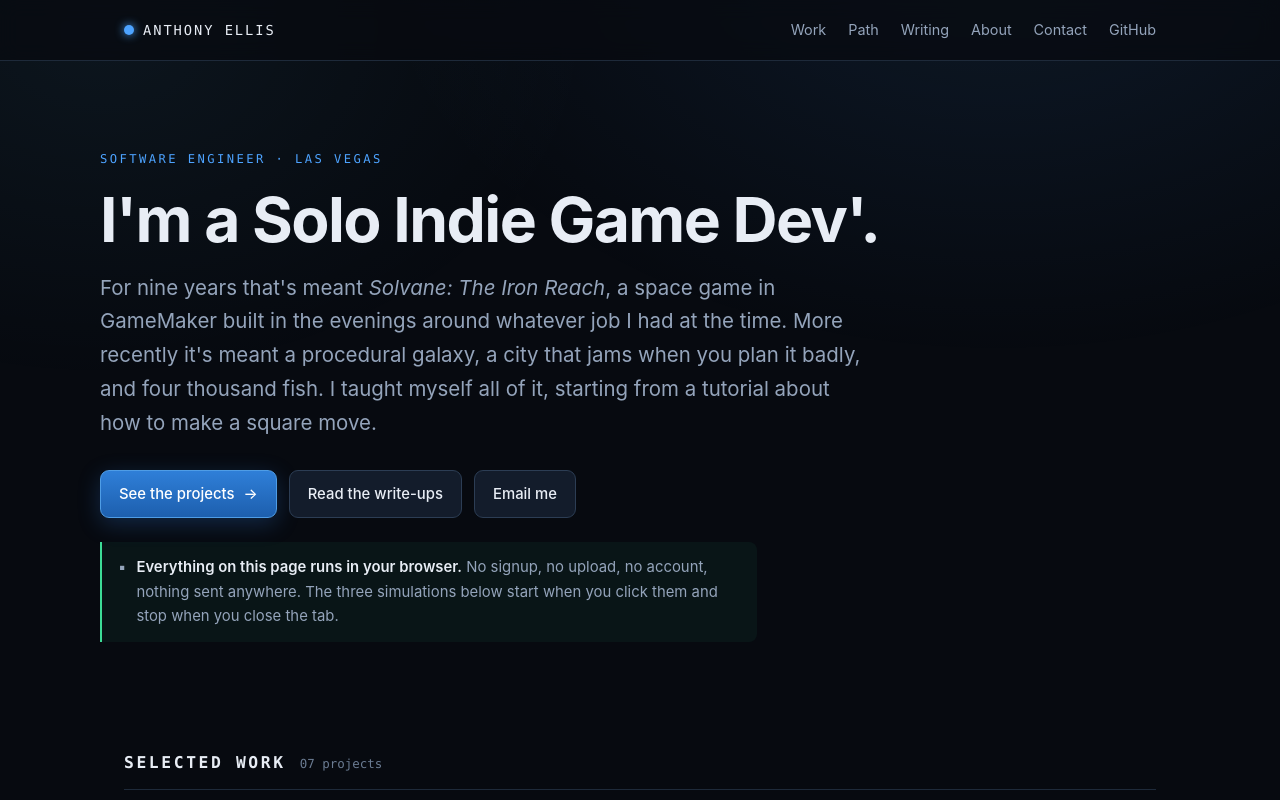
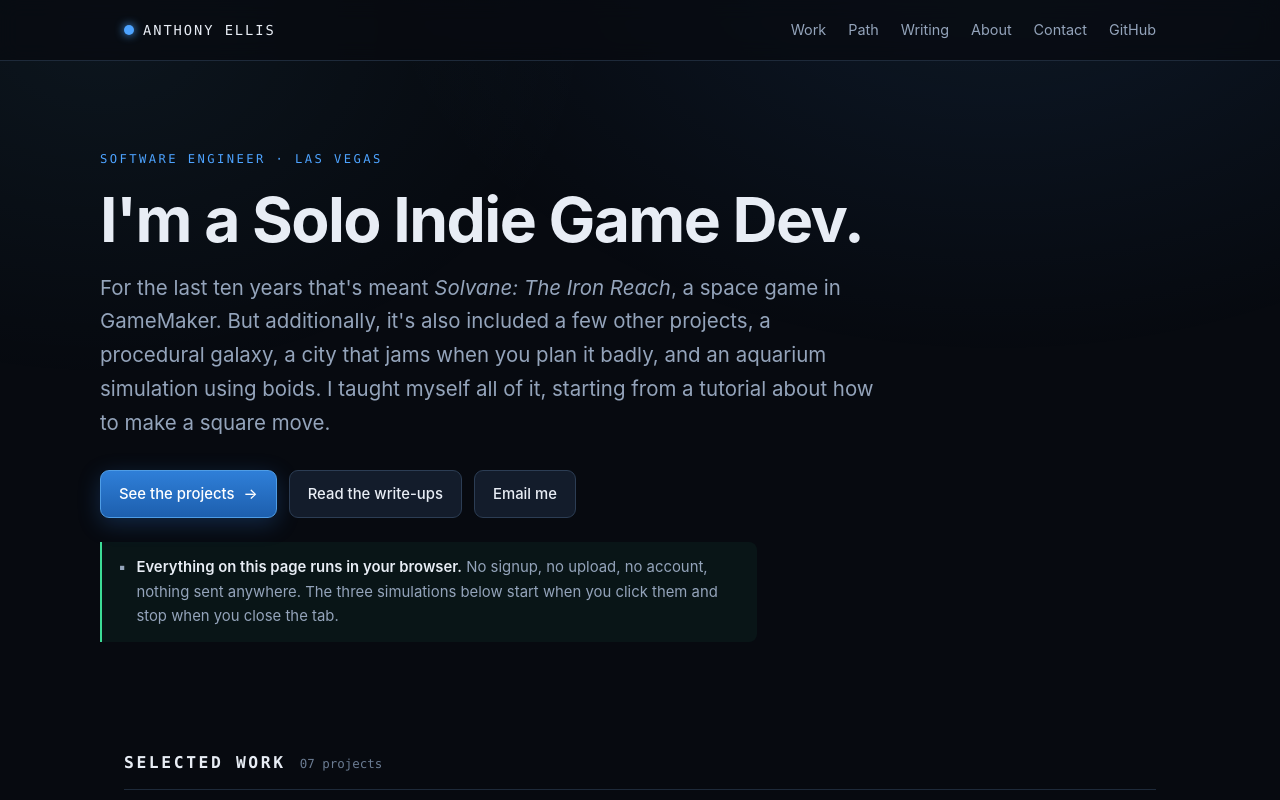
Before and after one commit to AnthonyEllisDev/portfolio, a website: page index.html in a window 1280 px wide. Shown: the top 800 px of the page. Drawn offline with Linux system fonts and the light colour scheme.

Commit message:
fix typo

```diff
--- a/index.html
+++ b/index.html
@@ -103,11 +103,10 @@
 
   <div class="hero wrap">
     <p class="eyebrow">Software engineer · Las Vegas</p>
-    <h1>I'm a Solo Indie Game Dev'.</h1>
+    <h1>I'm a Solo Indie Game Dev.</h1>
     <p class="lede">
-      For nine years that's meant <em>Solvane: The Iron Reach</em>, a space game in GameMaker
-      built in the evenings around whatever job I had at the time. More recently it's meant a
-      procedural galaxy, a city that jams when you plan it badly, and four thousand fish. I
+      For the last ten years that's meant <em>Solvane: The Iron Reach</em>, a space game in GameMaker. But additionally, it's also included a few other projects, a
+      procedural galaxy, a city that jams when you plan it badly, and an aquarium simulation using boids. I
       taught myself all of it, starting from a tutorial about how to make a square move.
     </p>
     <div class="cta-row">
```
